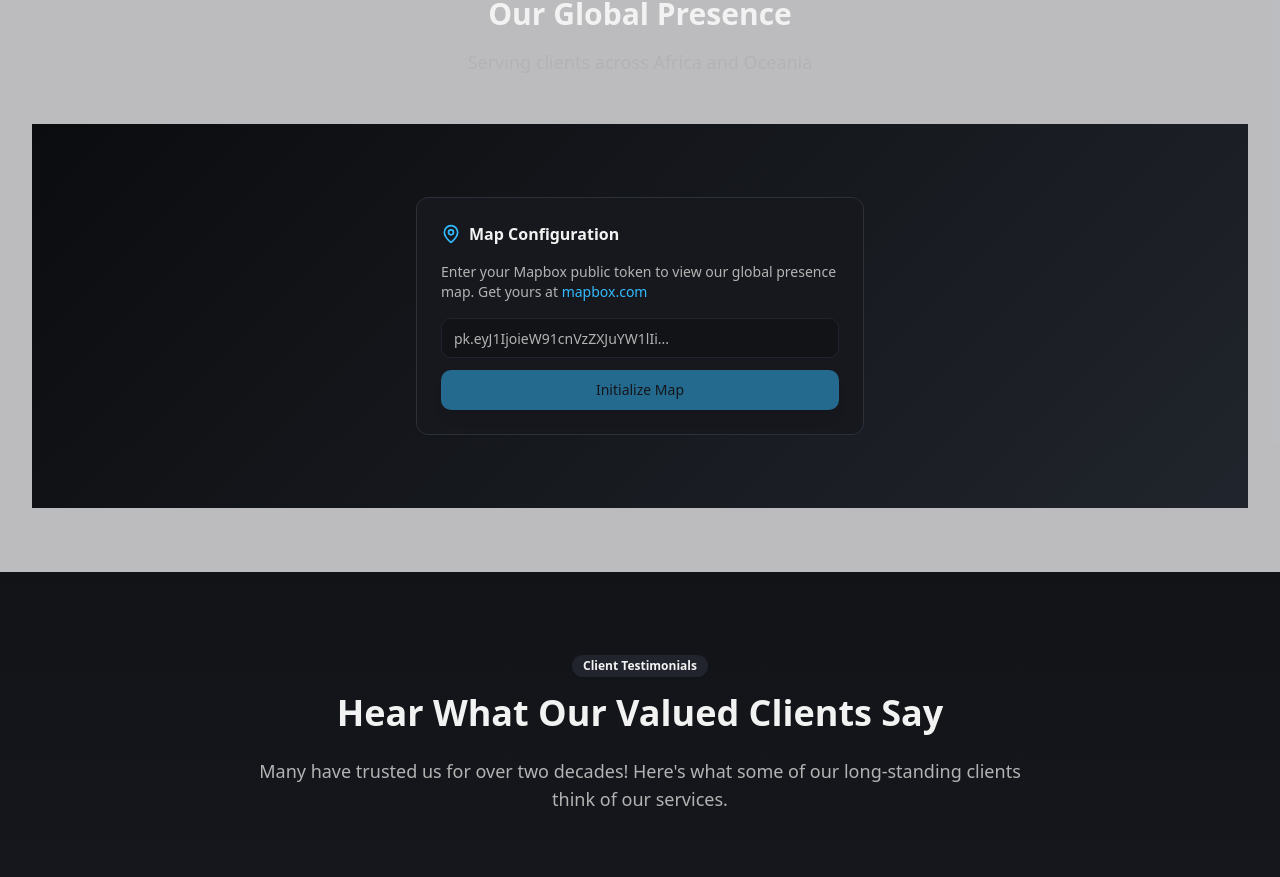
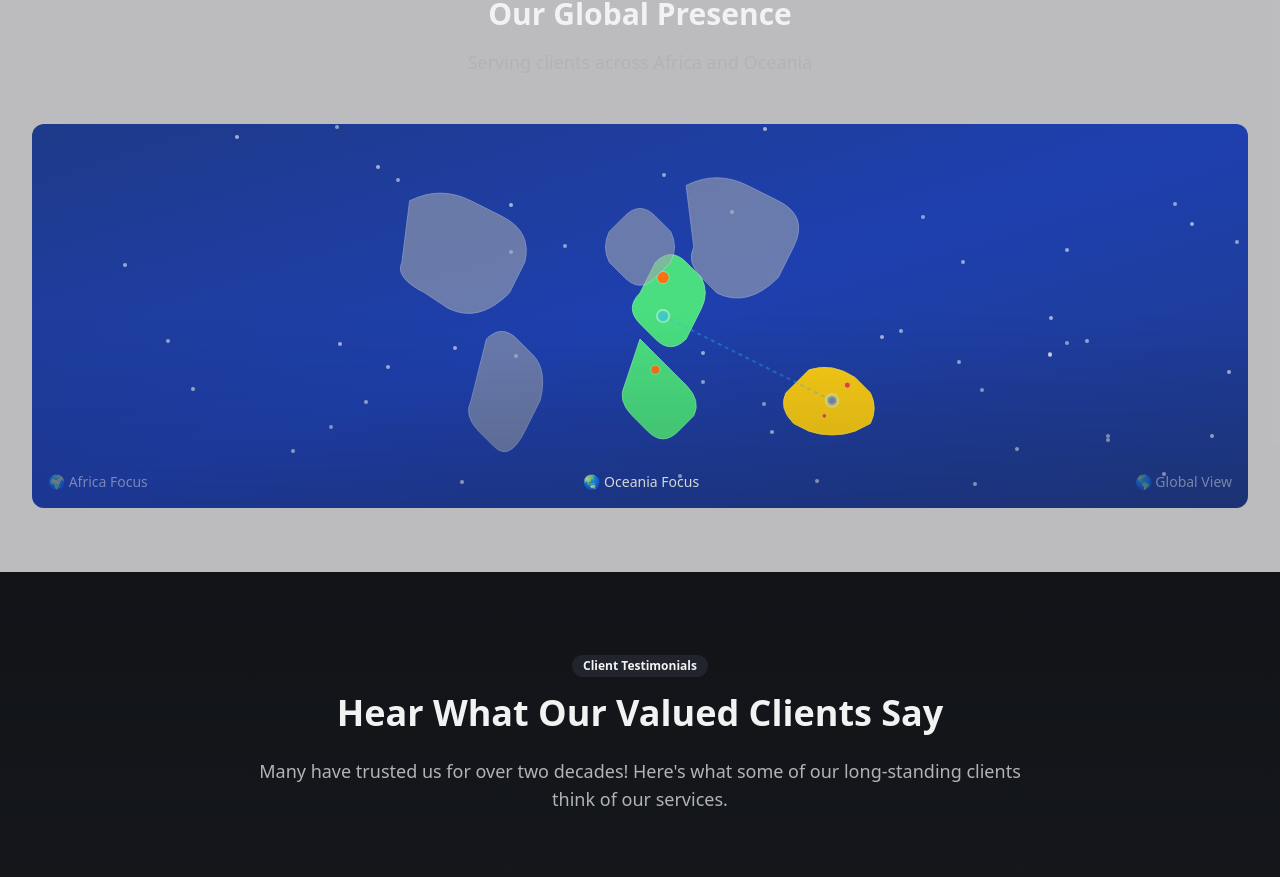
Before and after one commit to supportcall/bridge-ict-web, a React (Vite) app: page / in a window 1280 px wide. Shown: the part 4638-5515 px from the top of the page. Built offline with nearby package versions, Linux system fonts and the light colour scheme.

Commit message:
Remove Mapbox dependency
Removed Mapbox dependency from the GlobalMap component and updated the page to not require a Mapbox API key.

```diff
--- /dev/null
+++ b/src/components/AnimatedWorldMap.tsx
@@ -0,0 +1,123 @@
+import React, { useEffect, useState } from 'react';
+
+const AnimatedWorldMap = () => {
+  const [currentView, setCurrentView] = useState(0);
+
+  useEffect(() => {
+    const interval = setInterval(() => {
+      setCurrentView((prev) => (prev + 1) % 3);
+    }, 4000);
+
+    return () => clearInterval(interval);
+  }, []);
+
+  const getTransform = () => {
+    switch (currentView) {
+      case 0: // Africa view
+        return 'translate(-200, -100) scale(2.5)';
+      case 1: // Oceania view
+        return 'translate(-800, -200) scale(2.5)';
+      case 2: // Global view
+        return 'translate(0, 0) scale(1)';
+      default:
+        return 'translate(0, 0) scale(1)';
+    }
+  };
+
+  return (
+    <div className="relative w-full h-96 bg-gradient-to-br from-blue-900 via-blue-800 to-blue-900 rounded-lg overflow-hidden">
+      {/* Stars background */}
+      <div className="absolute inset-0">
+        {[...Array(50)].map((_, i) => (
+          <div
+            key={i}
+            className="absolute w-1 h-1 bg-white rounded-full opacity-60 animate-pulse"
+            style={{
+              left: `${Math.random() * 100}%`,
+              top: `${Math.random() * 100}%`,
+              animationDelay: `${Math.random() * 3}s`,
+            }}
+          />
+        ))}
+      </div>
+
+      {/* SVG World Map */}
+      <div className="absolute inset-0 flex items-center justify-center">
+        <svg
+          viewBox="0 0 1000 500"
+          className="w-full h-full transition-transform duration-3000 ease-in-out"
+          style={{ transform: getTransform() }}
+        >
+          {/* Africa */}
+          <g className="fill-green-400 stroke-green-300 stroke-1">
+            <path d="M520 180 Q540 160 560 180 L580 200 Q590 220 580 240 L560 280 Q540 300 520 280 L500 260 Q480 240 500 220 L520 180 Z" />
+            <path d="M500 280 Q520 300 540 320 L560 340 Q580 360 570 380 L550 400 Q530 420 510 400 L490 380 Q470 360 480 340 L500 280 Z" />
+            <circle cx="530" cy="200" r="8" className="fill-orange-500" />
+            <circle cx="520" cy="320" r="6" className="fill-orange-500" />
+          </g>
+
+          {/* Australia/Oceania */}
+          <g className="fill-yellow-400 stroke-yellow-300 stroke-1">
+            <path d="M720 320 Q750 310 780 330 L800 350 Q810 370 800 390 L780 400 Q750 410 720 400 L700 390 Q680 370 690 350 L720 320 Z" />
+            <circle cx="750" cy="360" r="5" className="fill-red-500" />
+            <circle cx="740" cy="380" r="3" className="fill-red-500" />
+            <circle cx="770" cy="340" r="4" className="fill-red-500" />
+          </g>
+
+          {/* Other continents (simplified) */}
+          <g className="fill-gray-400 stroke-gray-300 stroke-1 opacity-60">
+            {/* Europe */}
+            <path d="M480 120 Q500 100 520 120 L540 140 Q550 160 540 180 L520 200 Q500 220 480 200 L460 180 Q450 160 460 140 L480 120 Z" />
+
+            {/* Asia */}
+            <path d="M560 80 Q600 60 640 80 L680 100 Q720 120 700 160 L680 200 Q640 240 600 220 L580 200 Q560 180 570 160 L560 80 Z" />
+
+            {/* North America */}
+            <path d="M200 100 Q240 80 280 100 L320 120 Q360 140 350 180 L330 220 Q290 260 250 240 L220 220 Q180 200 190 180 L200 100 Z" />
+
+            {/* South America */}
+            <path d="M300 280 Q320 260 340 280 L360 300 Q380 320 370 360 L350 400 Q330 440 310 420 L290 400 Q270 380 280 360 L300 280 Z" />
+          </g>
+
+          {/* Office markers */}
+          <g className="fill-primary stroke-white stroke-2">
+            <circle cx="530" cy="250" r="8" className="animate-pulse">
+              <title>South Africa Office</title>
+            </circle>
+            <circle cx="750" cy="360" r="8" className="animate-pulse">
+              <title>Australia Office</title>
+            </circle>
+          </g>
+
+          {/* Connection line */}
+          <line
+            x1="530"
+            y1="250"
+            x2="750"
+            y2="360"
+            className="stroke-primary stroke-2 opacity-60 animate-pulse"
+            strokeDasharray="5,5"
+          />
+        </svg>
+      </div>
+
+      {/* Location labels */}
+      <div className="absolute bottom-4 left-4 right-4 flex justify-between text-white text-sm">
+        <div className={`transition-opacity duration-1000 ${currentView === 0 ? 'opacity-100' : 'opacity-50'}`}>
+          🌍 Africa Focus
+        </div>
+        <div className={`transition-opacity duration-1000 ${currentView === 1 ? 'opacity-100' : 'opacity-50'}`}>
+          🌏 Oceania Focus
+        </div>
+        <div className={`transition-opacity duration-1000 ${currentView === 2 ? 'opacity-100' : 'opacity-50'}`}>
+          🌎 Global View
+        </div>
+      </div>
+
+      {/* Gradient overlay */}
+      <div className="absolute inset-0 pointer-events-none bg-gradient-to-b from-transparent via-transparent to-background/20" />
+    </div>
+  );
+};
+
+export default AnimatedWorldMap;
--- a/src/pages/Index.tsx
+++ b/src/pages/Index.tsx
@@ -2,7 +2,7 @@ import Navigation from "@/components/Navigation";
 import Hero from "@/components/Hero";
 import About from "@/components/About";
 import Services from "@/components/Services";
-import GlobalMap from "@/components/GlobalMap";
+import AnimatedWorldMap from "@/components/AnimatedWorldMap";
 import Testimonials from "@/components/Testimonials";
 import Contact from "@/components/Contact";
 import Acknowledgement from "@/components/Acknowledgement";
@@ -25,7 +25,7 @@ const Index = () => {
               Serving clients across Africa and Oceania
             </p>
           </div>
-          <GlobalMap />
+          <AnimatedWorldMap />
         </div>
       </section>
       <Testimonials />
```
